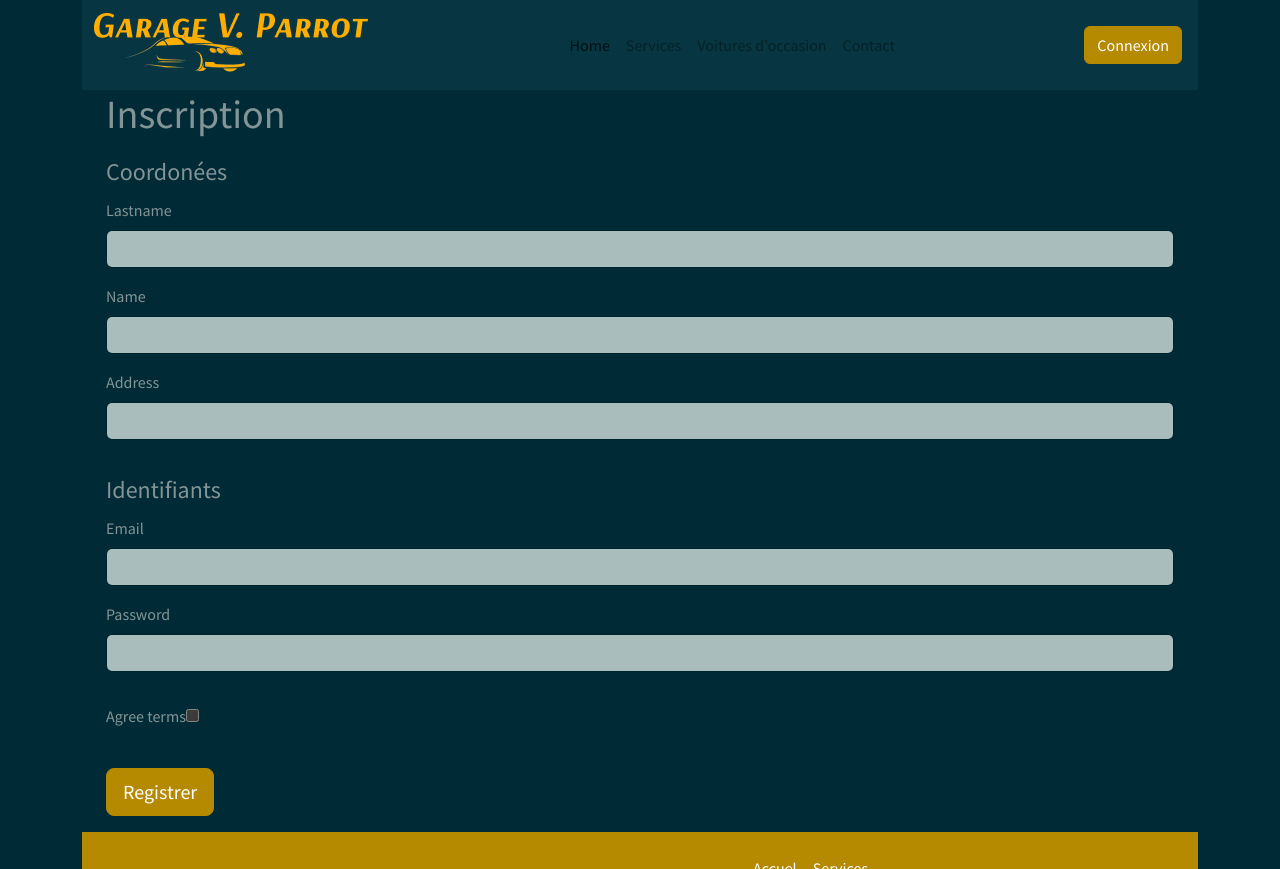
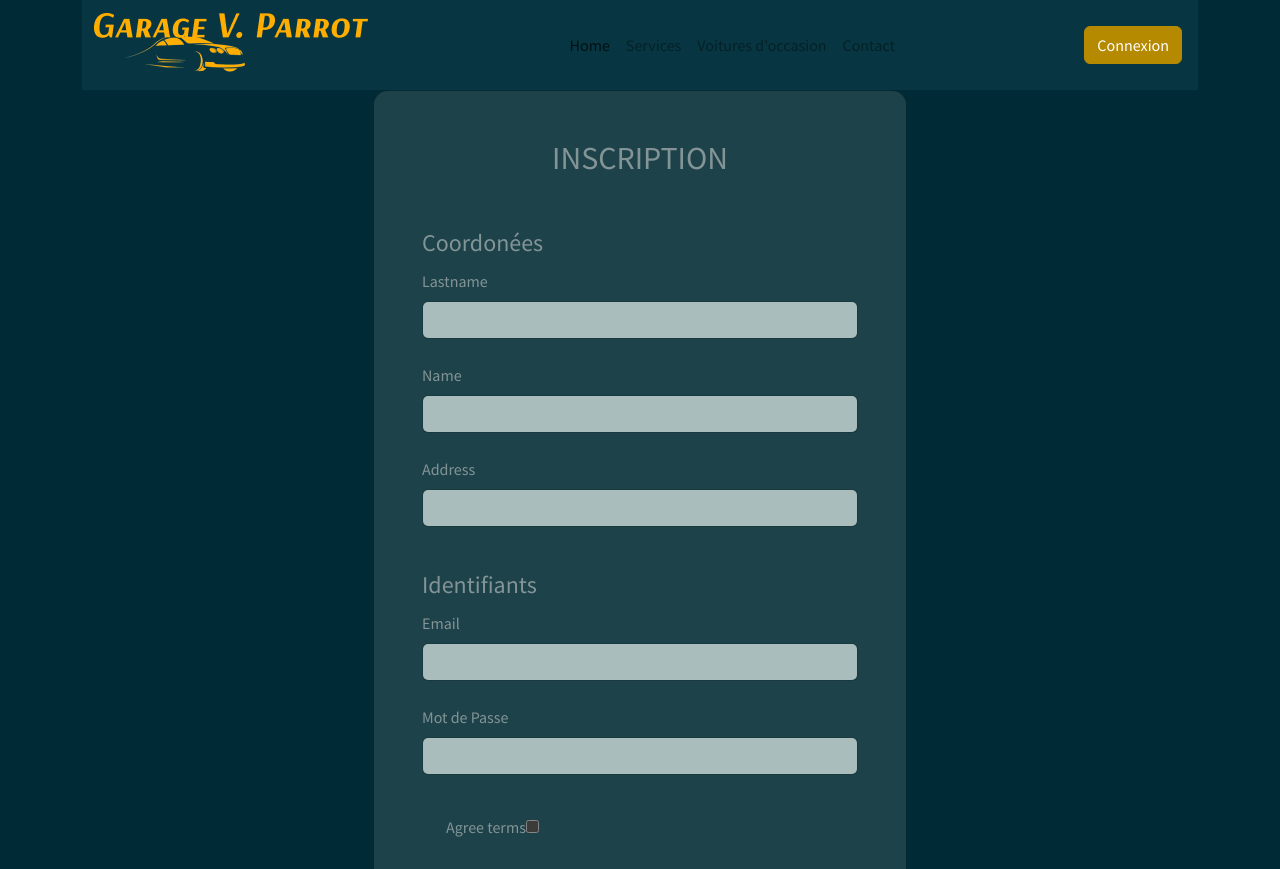
Before and after one commit to MaryelN/project_ECF, a Symfony app: template templates/registration/register.html.twig in a window 1280 px wide. Shown: the top 869 px of the page. Run offline with Twig, Linux system fonts and the light colour scheme; the template is opened without the code that fills it, so the values that code supplies are empty; form fields are guessed from the names that the template uses; some libraries are stand-ins or nearby versions.

Commit message:
stash merge resolve

```diff
--- a/composer.json
+++ b/composer.json
@@ -18,10 +18,12 @@
         "symfony/console": "6.3.*",
         "symfony/dotenv": "6.3.*",
         "symfony/flex": "^2",
+        "symfony/form": "6.3.*",
         "symfony/framework-bundle": "6.3.*",
         "symfony/runtime": "6.3.*",
         "symfony/security-bundle": "6.3.*",
         "symfony/twig-bundle": "6.3.*",
+        "symfony/validator": "6.3.*",
         "symfony/yaml": "6.3.*",
         "twig/extra-bundle": "^2.12|^3.0",
         "twig/twig": "^2.12|^3.0"
--- a/src/Entity/User.php
+++ b/src/Entity/User.php
@@ -12,6 +12,7 @@ use Symfony\Component\Security\Core\User\UserInterface;
 #[UniqueEntity(fields: ['email'], message: 'Il existe déjà un compte avec cet email')]
 class User implements UserInterface, PasswordAuthenticatedUserInterface
 {
+
     #[ORM\Id]
     #[ORM\GeneratedValue]
     #[ORM\Column]
--- a/templates/registration/register.html.twig
+++ b/templates/registration/register.html.twig
@@ -3,30 +3,55 @@
 {% block title %}Inscription{% endblock %}
 
 {% block body %}
-<section class="container">
-<div class="row mx-auto">
-    <div class="col ">
-    <h1>Inscription</h1>
 
+<section class="vh-100">
+    <div class="mask d-flex align-items-center h-100 gradient-custom-3">
+        <div class="container h-100">
+            <div class="row d-flex justify-content-center align-items-center h-100">
+                <div class="col-12 col-md-9 col-lg-7 col-xl-6">
+                    <div class="card" style="border-radius: 15px;">
+                        <div class="card-body p-5">
+                            <h2 class="text-uppercase text-center mb-5">Inscription</h2>
+                            <form>
                                 {{ form_errors(registrationForm) }}
                                 {{ form_start(registrationForm) }}
                                 <fieldset class="my-3">
                                     <legend>Coordonées</legend>
+                                    <div class="form-outline mb-4">
                                         {{ form_row(registrationForm.lastname) }}
+                                    </div>
+                                    <div class="form-outline mb-4">
                                         {{ form_row(registrationForm.name) }}
+                                    </div>
+                                    <div class="form-outline mb-4">
                                         {{ form_row(registrationForm.address) }}
+                                    </div>
                                 </fieldset>
                                 <fieldset class="my-3">
                                     <legend>Identifiants</legend>
+                                    <div class="form-outline mb-4">
                                         {{ form_row(registrationForm.email) }}
+                                    </div>
+                                    <div class="form-outline mb-4">
                                         {{ form_row(registrationForm.plainPassword, {
-            label: 'Password'
+                                            label: 'Mot de Passe'
                                         }) }}
+                                    </div>
                                 </fieldset>
+                                <div class="form-check d-flex-column justify-content-center mb-5">
                                 {{ form_row(registrationForm.agreeTerms) }}
-
+                                <div class="d-flex justify-content-center mt-3">
                                     <button type="submit" class="btn btn-primary btn-lg my-3">Registrer</button>
                                     {{ form_end(registrationForm) }}
+                                </div>
+                                <div>
+                                    <p class="text-center text-muted mt-5 mb-0">Vous avez déjà un compte ? <a href="{{path('app_login')}}" class="fw-bold text-body"><u>Se connecter ici</u></a></p>
+                                </div>
+                            </form>
+                        </div>
+                    </div>
+                </div>
+            </div>
         </div>
     </div>
 </section>
```
Also changed, not shown: migrations/Version20231023192902.php (added, +35 -0 lines), src/Entity/Comment.php (+7 -0 lines), src/Entity/ContactForm.php (+7 -15 lines), src/Entity/Trait/CreatedAtTrait.php (added, +24 -0 lines), src/Form/RegistrationFormType.php (line endings or trailing spaces), 1 other file. Lines whose indentation alone changed are shown as unchanged.
